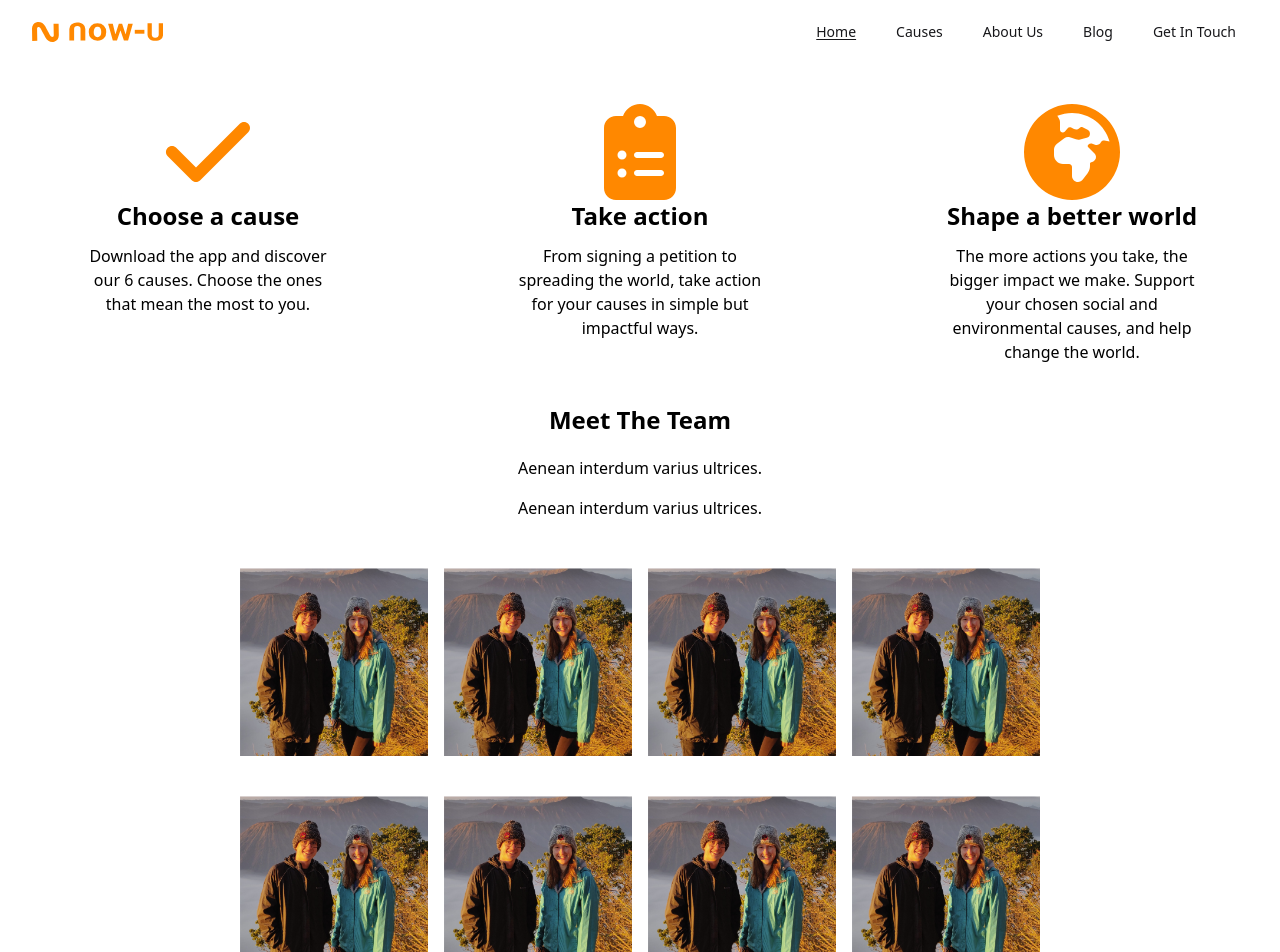
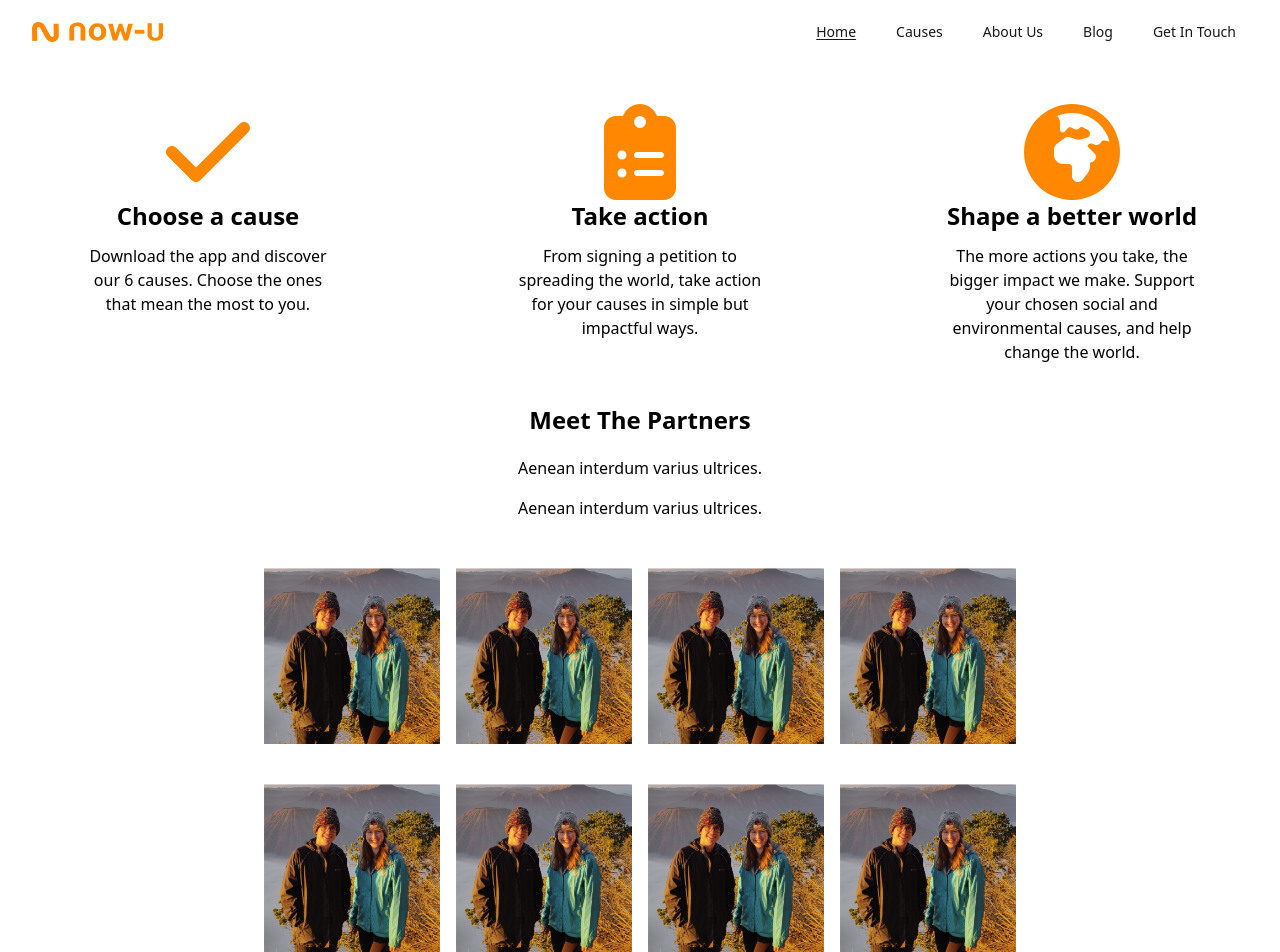
Before and after one commit to now-u/now-u-web, a React (Vite) app: page / in a window 1280 px wide. Shown: the top 952 px of the page. Built offline with nearby package versions, Linux system fonts and the light colour scheme.

Commit message:
updated PartnerGrid

```diff
--- a/src/components/PartnerGrid.tsx
+++ b/src/components/PartnerGrid.tsx
@@ -20,7 +20,9 @@ export const partners = [
 ];
 
 const PartnerTile = (props: PartnerTileProps): JSX.Element => {
-  return <img src={props.image} alt="" className="wmax" />;
+  return (
+    <img src={props.image} alt="" className="h-44 object-cover object-top" />
+  );
 };
 
 export const PartnerGrid = (props: {
@@ -28,12 +30,12 @@ export const PartnerGrid = (props: {
 }): JSX.Element => {
   return (
     <div>
-      <div className="grid grid-cols-2 grid-rows-2 md:grid-cols-4 md:grid-rows-1 gap-4 justify-items-center lg:px-60 p-5">
+      <div className="grid grid-cols-2 grid-rows-2 md:grid-cols-4 md:grid-rows-1 gap-4 justify-items-center xl:px-60 p-5">
         {props.partnersList.slice(0, 4).map((partner) => (
           <PartnerTile image={partner.image} link={partner.link} />
         ))}
       </div>
-      <div className="hidden md:grid md:grid-cols-4 md:grid-rows-1 gap-4 justify-items-center lg:px-60 p-5">
+      <div className="hidden md:grid md:grid-cols-4 md:grid-rows-1 gap-4 justify-items-center xl:px-60 p-5">
         {props.partnersList.slice(4, 8).map((partner) => (
           <PartnerTile image={partner.image} link={partner.link} />
         ))}
--- a/src/pages/Home.tsx
+++ b/src/pages/Home.tsx
@@ -39,7 +39,7 @@ export const Home = (): JSX.Element => {
       <IconRow iconList={icons} />
       <div>
         <SectionText
-          title="Meet The Team"
+          title="Meet The Partners"
           body={[
             "Aenean interdum varius ultrices.",
             "Aenean interdum varius ultrices. ",
```
